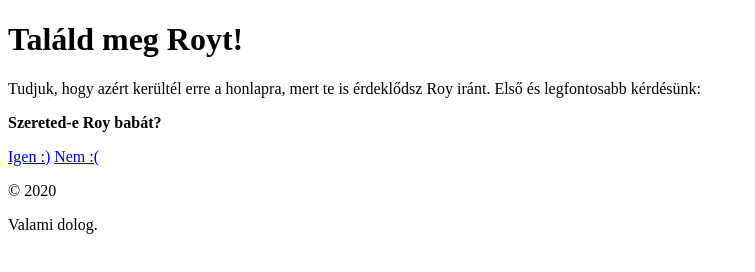
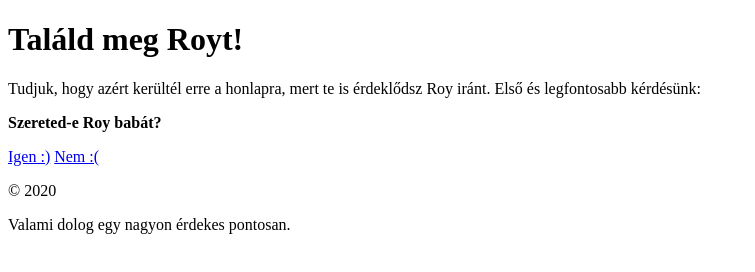
Before and after one commit to MiklosKis/projectroy.github.io, a plain HTML site: page index.html in a window 1280 px wide. Shown: the whole page, without its empty margins (0-755 px from the left). Drawn offline with Linux system fonts and the light colour scheme.

Commit message:
Latest change

```diff
--- a/index.html
+++ b/index.html
@@ -16,6 +16,6 @@
     <a href="finding.html" title="Jó helyen kapiZSgálsz!">Igen :)</a>
     <a target="blank" href="https://coub.com/view/1zzlys" title="Ilyen válasz a valóságban nincsen! Ne légy barom! Nem lett elég hosszú a szöveg, szóval most elmesélek egy mesér Roy-ról, hogy biztos legyél abban, hogy valójában tényleg szereted Őt, mivel Roy személyiségét és lényét nem lehet nem szeretni. Ha ennyire gondosz vagy inkább ásd el magad és akkor legalább valaki mondhatja, hogy Ki mondtÁÁ! Melyik mondtáÁÁ!? A mesének vége kattintsd a másik lehetőségre!  ">Nem :(</a>
     <p>&copy; 2020</p>
-    <p>Valami dolog.</p>
+    <p>Valami dolog egy nagyon érdekes pontosan.</p>
 </body>
 </html>
```
